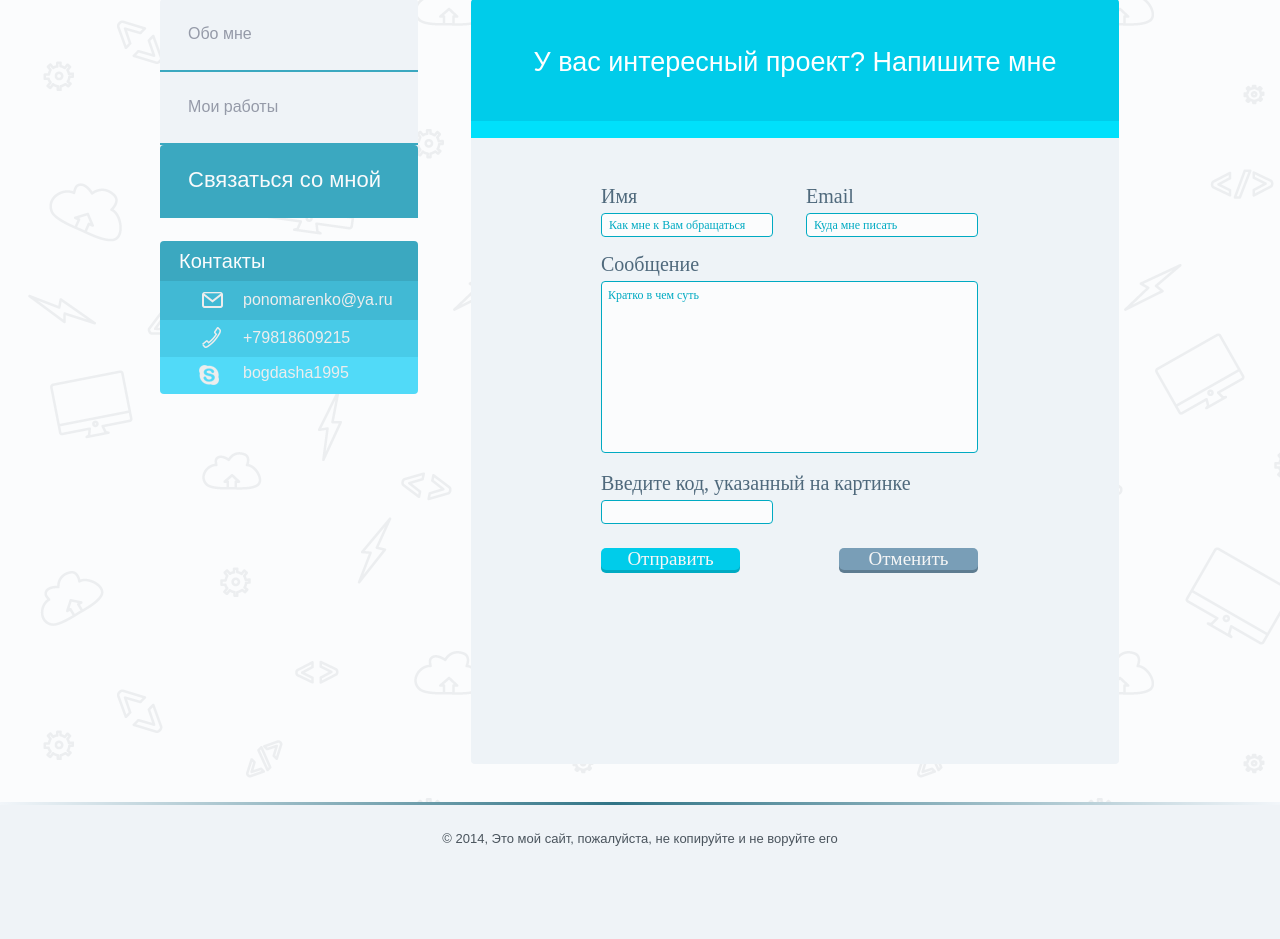
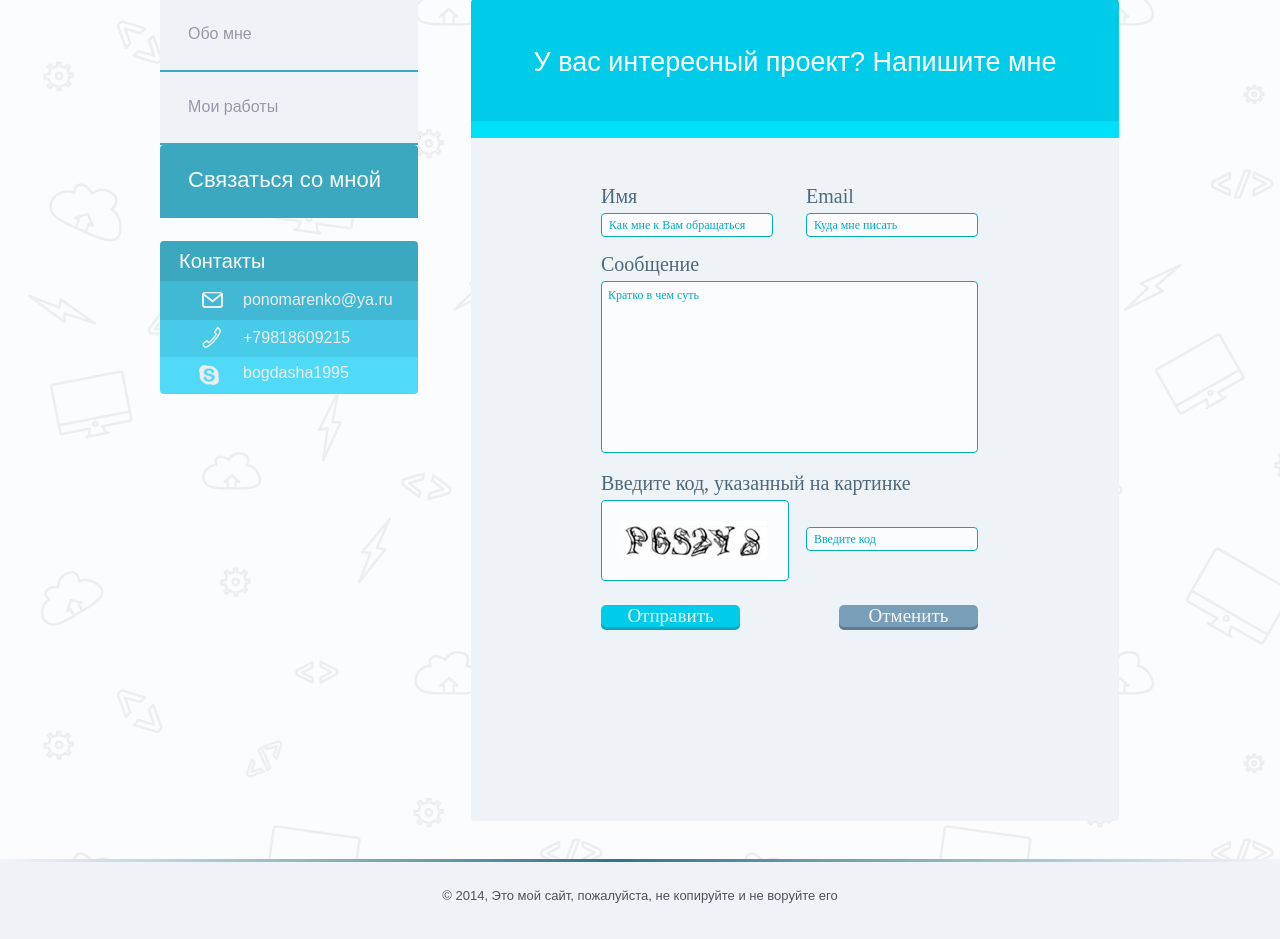
Before and after one commit to bogdan1995/loft-blog-homework1, a PHP site: page /about.html in a window 1280 px wide. Shown: the part 159-1098 px from the top of the page. Before the commit the page ends 1005 px from the top, so only its background shows below. Run offline with PHP 8.4, Linux system fonts and the light colour scheme.

Commit message:
commit 13 completed about.html

```diff
--- a/proj/about.html
+++ b/proj/about.html
@@ -64,8 +64,10 @@
 						</div>
 						<div class="captcha form-group">
 							<label for="captcha">Введите код, указанный на картинке</label>
-							<div class="for-captcha"></div>
-							<input type="text" name="captcha" id="captcha">
+							<div class="innerblock">
+								<div class="for-captcha"></div>
+								<input type="text" name="captcha" id="captcha" placeholder="Введите код">
+							</div>
 						</div>
 						<div class="buttons form-group">
 							<input type="submit" value="Отправить">
--- a/proj/css/style.css
+++ b/proj/css/style.css
@@ -1,4 +1,4 @@
-/* line 5, ../../../../../../../Ruby21-x64/lib/ruby/gems/2.1.0/gems/compass-core-1.0.1/stylesheets/compass/reset/_utilities.scss */
+/* line 5, C:/Ruby21-x64/lib/ruby/gems/2.1.0/gems/compass-core-1.0.1/stylesheets/compass/reset/_utilities.scss */
 html, body, div, span, applet, object, iframe,
 h1, h2, h3, h4, h5, h6, p, blockquote, pre,
 a, abbr, acronym, address, big, cite, code,
@@ -20,45 +20,45 @@ time, mark, audio, video {
   vertical-align: baseline;
 }
 
-/* line 22, ../../../../../../../Ruby21-x64/lib/ruby/gems/2.1.0/gems/compass-core-1.0.1/stylesheets/compass/reset/_utilities.scss */
+/* line 22, C:/Ruby21-x64/lib/ruby/gems/2.1.0/gems/compass-core-1.0.1/stylesheets/compass/reset/_utilities.scss */
 html {
   line-height: 1;
 }
 
-/* line 24, ../../../../../../../Ruby21-x64/lib/ruby/gems/2.1.0/gems/compass-core-1.0.1/stylesheets/compass/reset/_utilities.scss */
+/* line 24, C:/Ruby21-x64/lib/ruby/gems/2.1.0/gems/compass-core-1.0.1/stylesheets/compass/reset/_utilities.scss */
 ol, ul {
   list-style: none;
 }
 
-/* line 26, ../../../../../../../Ruby21-x64/lib/ruby/gems/2.1.0/gems/compass-core-1.0.1/stylesheets/compass/reset/_utilities.scss */
+/* line 26, C:/Ruby21-x64/lib/ruby/gems/2.1.0/gems/compass-core-1.0.1/stylesheets/compass/reset/_utilities.scss */
 table {
   border-collapse: collapse;
   border-spacing: 0;
 }
 
-/* line 28, ../../../../../../../Ruby21-x64/lib/ruby/gems/2.1.0/gems/compass-core-1.0.1/stylesheets/compass/reset/_utilities.scss */
+/* line 28, C:/Ruby21-x64/lib/ruby/gems/2.1.0/gems/compass-core-1.0.1/stylesheets/compass/reset/_utilities.scss */
 caption, th, td {
   text-align: left;
   font-weight: normal;
   vertical-align: middle;
 }
 
-/* line 30, ../../../../../../../Ruby21-x64/lib/ruby/gems/2.1.0/gems/compass-core-1.0.1/stylesheets/compass/reset/_utilities.scss */
+/* line 30, C:/Ruby21-x64/lib/ruby/gems/2.1.0/gems/compass-core-1.0.1/stylesheets/compass/reset/_utilities.scss */
 q, blockquote {
   quotes: none;
 }
-/* line 103, ../../../../../../../Ruby21-x64/lib/ruby/gems/2.1.0/gems/compass-core-1.0.1/stylesheets/compass/reset/_utilities.scss */
+/* line 103, C:/Ruby21-x64/lib/ruby/gems/2.1.0/gems/compass-core-1.0.1/stylesheets/compass/reset/_utilities.scss */
 q:before, q:after, blockquote:before, blockquote:after {
   content: "";
   content: none;
 }
 
-/* line 32, ../../../../../../../Ruby21-x64/lib/ruby/gems/2.1.0/gems/compass-core-1.0.1/stylesheets/compass/reset/_utilities.scss */
+/* line 32, C:/Ruby21-x64/lib/ruby/gems/2.1.0/gems/compass-core-1.0.1/stylesheets/compass/reset/_utilities.scss */
 a img {
   border: none;
 }
 
-/* line 116, ../../../../../../../Ruby21-x64/lib/ruby/gems/2.1.0/gems/compass-core-1.0.1/stylesheets/compass/reset/_utilities.scss */
+/* line 116, C:/Ruby21-x64/lib/ruby/gems/2.1.0/gems/compass-core-1.0.1/stylesheets/compass/reset/_utilities.scss */
 article, aside, details, figcaption, figure, footer, header, hgroup, main, menu, nav, section, summary {
   display: block;
 }
@@ -697,12 +697,76 @@ article, aside, details, figcaption, figure, footer, header, hgroup, main, menu,
   font-size: 12px;
   font-weight: 300;
 }
-/* line 63, ../sass/layouts/_form.scss */
+/* line 64, ../sass/layouts/_form.scss */
+.form-group textarea {
+  width: 363px;
+  background-color: #FBFCFD;
+  border: 1px solid #00AAC2;
+  border-radius: 4px;
+  resize: none;
+  padding: 6px 6px 134px 6px;
+  margin-top: 7px;
+  font-family: "Fira Sans";
+  color: #00AAC2;
+  font-size: 12px;
+  font-weight: 300;
+}
+/* line 77, ../sass/layouts/_form.scss */
+.form-group textarea::-webkit-input-placeholder {
+  font-family: "Fira Sans";
+  color: #00AAC2;
+  font-size: 12px;
+  font-weight: 300;
+}
+/* line 83, ../sass/layouts/_form.scss */
+.form-group textarea::-moz-placeholder {
+  font-family: "Fira Sans";
+  color: #00AAC2;
+  font-size: 12px;
+  font-weight: 300;
+}
+/* line 89, ../sass/layouts/_form.scss */
+.form-group textarea:-moz-placeholder {
+  font-family: "Fira Sans";
+  color: #00AAC2;
+  font-size: 12px;
+  font-weight: 300;
+}
+/* line 95, ../sass/layouts/_form.scss */
+.form-group textarea:-ms-input-placeholder {
+  font-family: "Fira Sans";
+  color: #00AAC2;
+  font-size: 12px;
+  font-weight: 300;
+}
+/* line 104, ../sass/layouts/_form.scss */
+.form-group.captcha .innerblock {
+  margin-top: 7px;
+  overflow: hidden;
+  width: 377px;
+}
+/* line 108, ../sass/layouts/_form.scss */
+.form-group.captcha .innerblock .for-captcha {
+  width: 186px;
+  height: 79px;
+  border: 1px solid #00AAC2;
+  -moz-border-radius: 4px;
+  -webkit-border-radius: 4px;
+  border-radius: 4px;
+  float: left;
+  background: url(../img/captcha.png) no-repeat #FBFCFD 50% 50%;
+}
+/* line 118, ../sass/layouts/_form.scss */
+.form-group.captcha .innerblock input[type="text"] {
+  float: right;
+  margin-top: 27px;
+}
+/* line 126, ../sass/layouts/_form.scss */
 .form-group.buttons {
   display: block;
   overflow: hidden;
 }
-/* line 66, ../sass/layouts/_form.scss */
+/* line 130, ../sass/layouts/_form.scss */
 .form-group.buttons input[type="submit"] {
   float: left;
   border: none;
@@ -717,7 +781,7 @@ article, aside, details, figcaption, figure, footer, header, hgroup, main, menu,
   box-shadow: 0 3px 0 #00AAC2;
   margin-bottom: 3px;
 }
-/* line 80, ../sass/layouts/_form.scss */
+/* line 144, ../sass/layouts/_form.scss */
 .form-group.buttons input[type="reset"] {
   float: right;
   border: none;
@@ -730,48 +794,6 @@ article, aside, details, figcaption, figure, footer, header, hgroup, main, menu,
   font-weight: 300;
   padding: 0 8px;
   box-shadow: 0 3px 0 #5E7C91;
-}
-/* line 94, ../sass/layouts/_form.scss */
-.form-group textarea {
-  width: 363px;
-  background-color: #FBFCFD;
-  border: 1px solid #00AAC2;
-  border-radius: 4px;
-  resize: none;
-  padding: 6px 6px 134px 6px;
-  margin-top: 7px;
-  font-family: "Fira Sans";
-  color: #00AAC2;
-  font-size: 12px;
-  font-weight: 300;
-}
-/* line 107, ../sass/layouts/_form.scss */
-.form-group textarea::-webkit-input-placeholder {
-  font-family: "Fira Sans";
-  color: #00AAC2;
-  font-size: 12px;
-  font-weight: 300;
-}
-/* line 113, ../sass/layouts/_form.scss */
-.form-group textarea::-moz-placeholder {
-  font-family: "Fira Sans";
-  color: #00AAC2;
-  font-size: 12px;
-  font-weight: 300;
-}
-/* line 119, ../sass/layouts/_form.scss */
-.form-group textarea:-moz-placeholder {
-  font-family: "Fira Sans";
-  color: #00AAC2;
-  font-size: 12px;
-  font-weight: 300;
-}
-/* line 125, ../sass/layouts/_form.scss */
-.form-group textarea:-ms-input-placeholder {
-  font-family: "Fira Sans";
-  color: #00AAC2;
-  font-size: 12px;
-  font-weight: 300;
 }
 
 /* line 5, ../sass/layouts/_container.scss */
--- a/proj/sass/layouts/_form.scss
+++ b/proj/sass/layouts/_form.scss
@@ -129,4 +99,60 @@
 		font-weight: 300;
 	}
 
+	&.captcha {
+
+		.innerblock {
+			margin-top: 7px;
+			overflow: hidden;
+			width: 377px;
+			.for-captcha {
+			width: 186px;
+			height: 79px;
+			border: 1px solid #00AAC2;
+			-moz-border-radius: 4px;
+			-webkit-border-radius: 4px;
+			border-radius: 4px;
+			float: left;
+			background: url(../img/captcha.png) no-repeat #FBFCFD 50% 50%;
+			}
+			input[type="text"] {
+				float: right;
+				margin-top: 27px;
+			}
+		}
+
+	}
+
+	&.buttons {
+
+			display: block;
+			overflow: hidden;
+			input[type="submit"]{
+			float: left;
+			border: none;
+			width: 139px;
+			background-color: #00CCEA;
+			border-radius: 5px;
+			color: #F6F6F6;
+			font-family: "Fira Sans";
+			font-size: 19px;
+			font-weight: 300;
+			padding: 0 8px;
+			box-shadow: 0 3px 0 #00AAC2;
+			margin-bottom: 3px;
+		}
+		input[type="reset"]{
+			float: right;
+			border: none;
+			width: 139px;
+			background-color: #799EB7;
+			border-radius: 5px;
+			color: #F6F6F6;
+			font-family: "Fira Sans";
+			font-size: 19px;
+			font-weight: 300;
+			padding: 0 8px;
+			box-shadow: 0 3px 0 #5E7C91;;
+		}
+	}
 }
```
Also changed, not shown: other parts of proj/sass/layouts/_form.scss (+1 -31 lines), proj/img/captcha.png (added).
